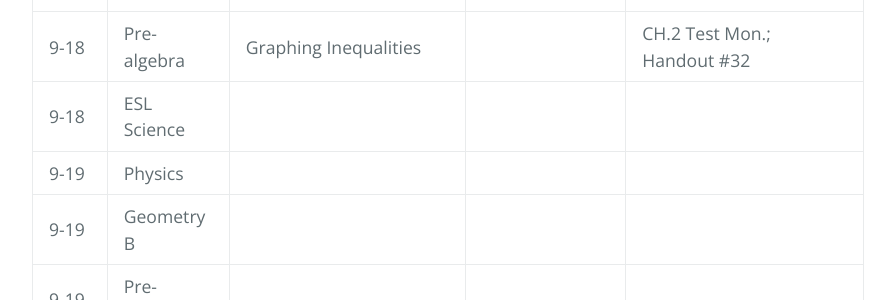
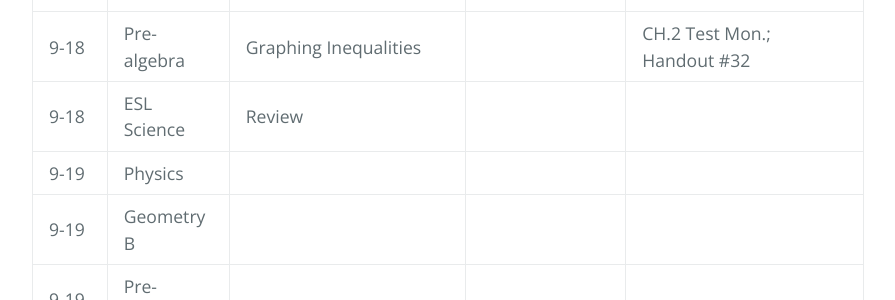
Before and after one commit to gpayoo/gpayoo, a Jekyll site: the page built from index.md, in a window 1280 px wide and 900 px high, scrolled down 680 px. Shown: the part 156-456 px from the top of the window, without its empty margins (192-1087 px from the left). Built offline with Jekyll 4.4.1, drawn with Linux system fonts in a browser that asks for light colours; our own code applies the rules of GitHub Pages for plain Markdown files.

Commit message:
Update index.md

```diff
--- a/index.md
+++ b/index.md
@@ -13,7 +13,7 @@ layout: default
 | 9-18 | Geometry B | Vectors  | | Handout #37; Test on Chapter 8 on Friday|
 | 9-18 | Pre-calculus | Word Problems on Functions, Review | | HW Quiz on Tues from P.147 #1-24,47-50
 | 9-18 | Pre-algebra | Graphing Inequalities| | CH.2 Test Mon.; Handout #32
-| 9-18 | ESL Science |  |  |
+| 9-18 | ESL Science | Review  |  |
 | 9-19 | Physics |  | |
 | 9-19 | Geometry B |  | | |
 | 9-19 | Pre-calculus |  | |
```
